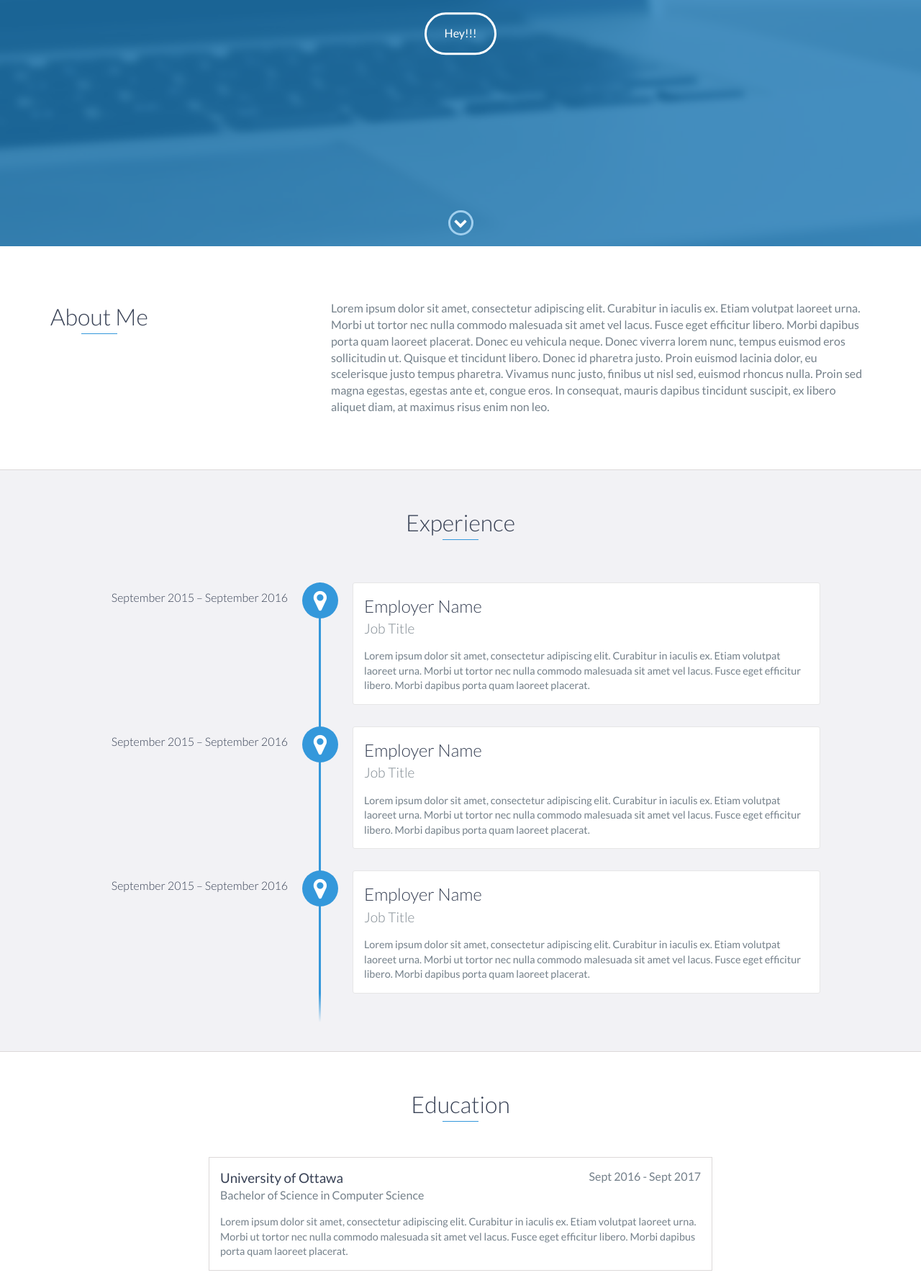
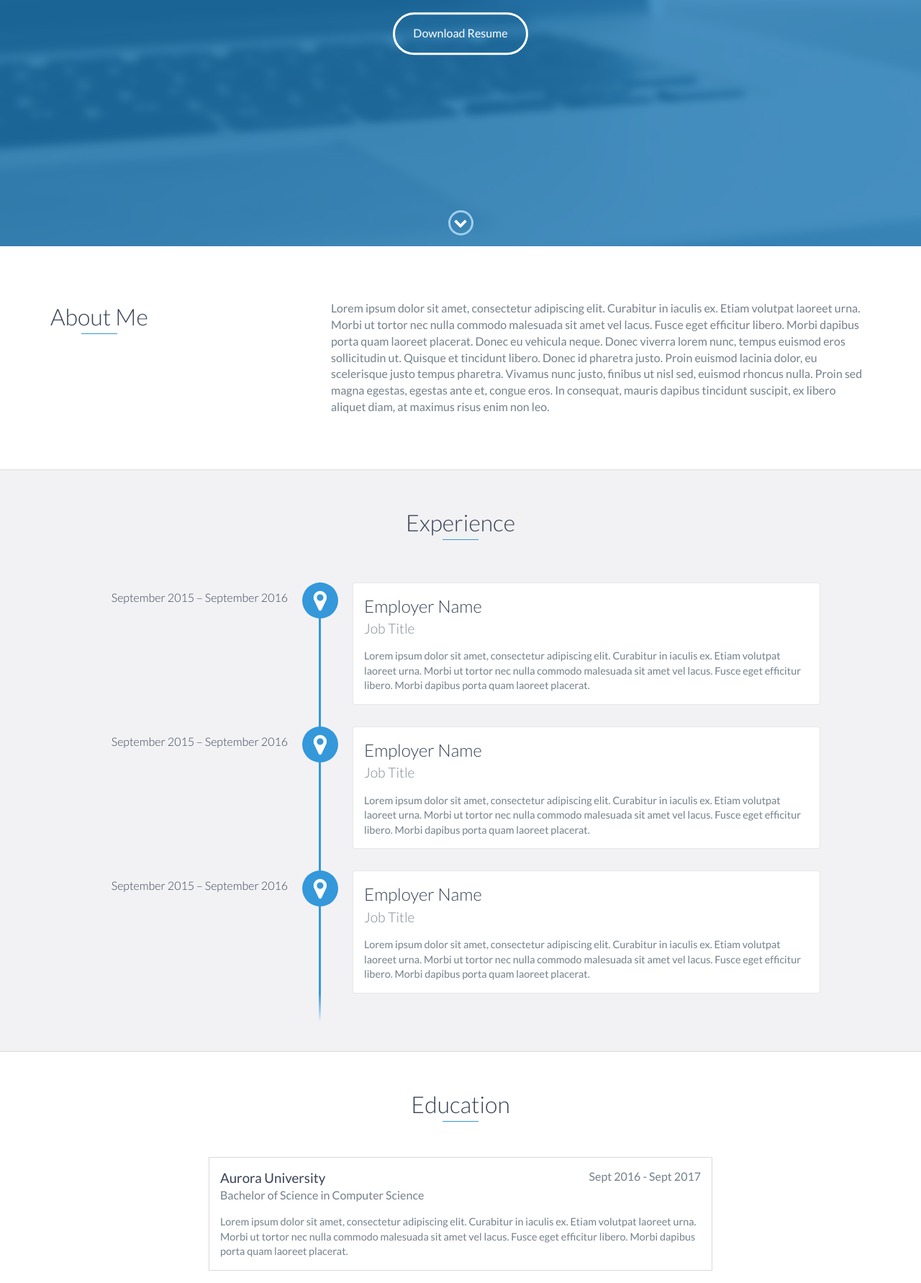
Before and after one commit to joshuaar0/joshuaar0.github.io, a website: page index.html in a window 1280 px wide. Shown: the part 458-2240 px from the top of the page at 72% size. Drawn offline with nearby package versions, Linux system fonts and the light colour scheme.

Commit message:
Update index.html

```diff
--- a/index.html
+++ b/index.html
@@ -50,7 +50,7 @@
         <div id="lead-content">
             <h1>Joshua Argomaniz</h1>
             <h2>Software Engineer</h2>
-            <a href="#" class="btn-rounded-white">Hey!!!</a>
+            <a href="#" class="btn-rounded-white">Download Resume</a>
         </div>
         <!-- End #lead-content -->
 
@@ -116,7 +116,7 @@
     <div id="education">
         <h2 class="heading">Education</h2>
         <div class="education-block">
-            <h3>University of Ottawa</h3>
+            <h3>Aurora University</h3>
             <span class="education-date">Sept 2016 - Sept 2017</span>
             <h4>Bachelor of Science in Computer Science</h4>
             <p>
@@ -237,7 +237,7 @@
             <div class="row">
                 <div class="col-sm-5 copyright">
                     <p>
-                        Copyright &copy; <span id="current-year">2022</span> YOUR NAME
+                        Copyright &copy; <span id="current-year">2022</span> Joshua Argomaniz
                     </p>
                 </div>
                 <div class="col-sm-2 top">
```
